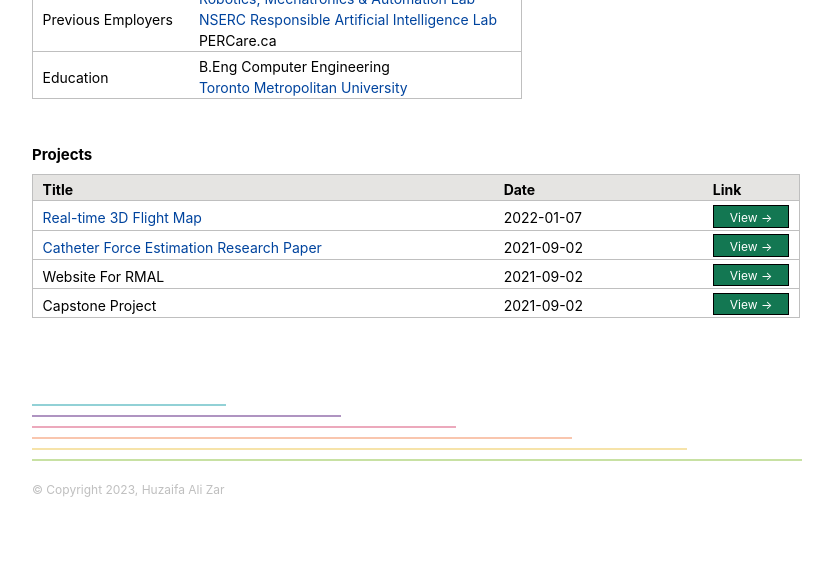
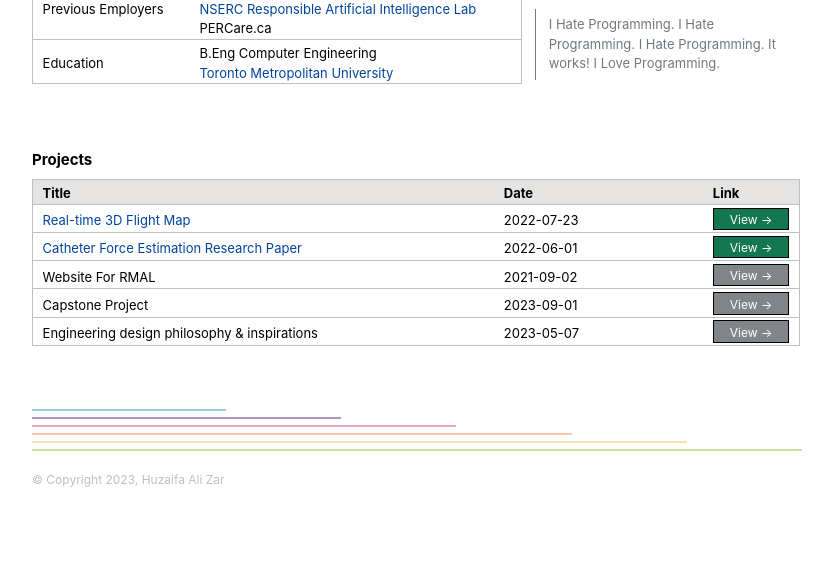
Before and after one commit to refrigerator18/refrigerator18.github.io, a plain HTML site: page index.html in a window 1280 px wide. Shown: the part 274-861 px from the top of the page, without its empty margins (224-1058 px from the left). After the commit the page ends 816 px from the top, so only its background shows below. Drawn offline with Linux system fonts and the light colour scheme; a web font is replaced by a local one.

Commit message:
updated links

```diff
--- a/index.html
+++ b/index.html
@@ -89,6 +89,13 @@
                     </table>
                 </div>
 
+                <div class="about">
+                    <blockquote>
+                        I Hate Programming. I Hate Programming. I Hate Programming. It works! I Love Programming.
+                    </blockquote>
+
+                </div>
+
                 <div class="header2">
                     <div class="sectionHeaders">Projects</div>
                 </div>
@@ -105,23 +112,31 @@
                         <tbody>
                             <tr>
                                 <td><a href="https://github.com/refrigerator18/3D_Flight_Map" target="_blank">Real-time 3D Flight Map</a></td>
-                                <td>2022-01-07</td>
+                                <td>2022-07-23</td>
                                 <td><a class="button1" href="https://github.com/refrigerator18/3D_Flight_Map" target="_blank">View →</a></td>
                             </tr>
                             <tr>
                                 <td><a href="https://era.library.ualberta.ca/items/c362bbd6-7137-48de-bd72-532df9d0e915" target="_blank">Catheter Force Estimation Research Paper</a></td>
-                                <td>2021-09-02</td>
+                                <td>2022-06-01</td>
                                 <td><a class="button1" href="https://era.library.ualberta.ca/items/c362bbd6-7137-48de-bd72-532df9d0e915" target="_blank">View →</a></td>
                             </tr>
                             <tr>
                                 <td>Website For RMAL</td>
                                 <td>2021-09-02</td>
-                                <td><a class="button1" href="/notes/how-to-install-postgresql-in-a-custom-directory/" target="_blank">View →</a></td>
+                                <td><div class="button1 unfinished">View →</div></td>
+                                <!-- <td><a class="button1" href="/notes/how-to-install-postgresql-in-a-custom-directory/" target="_blank">View →</a></td> -->
                             </tr>
                             <tr>
                                 <td>Capstone Project</td>
-                                <td>2021-09-02</td>
-                                <td><a class="button1" href="/notes/how-to-install-postgresql-in-a-custom-directory/" target="_blank">View →</a></td>
+                                <td>2023-09-01</td>
+                                <td><div class="button1 unfinished">View →</div></td>
+                                <!-- <td><a class="button1" href="/notes/how-to-install-postgresql-in-a-custom-directory/" target="_blank">View →</a></td> -->
+                            </tr>
+                            <tr>
+                                <td>Engineering design philosophy & inspirations</td>
+                                <td>2023-05-07</td>
+                                <td><div class="button1 unfinished">View →</div></td>
+                                <!-- <td><a class="button1" href="/notes/how-to-install-postgresql-in-a-custom-directory/" target="_blank">Read →</a></td> -->
                             </tr>
                         </tbody>
                     </table>
@@ -131,12 +146,17 @@
 
                 <div class="footer">
                     <hr style="width:25%;border:1px solid #27A4AE;" class="underline">
-                    <hr style="width:40%;margin-top: 9px;border:1px solid #612C85;" class="underline">
-                    <hr style="width:55%;margin-top: 9px;border:1px solid #DA557B;" class="underline">
-                    <hr style="width:70%;margin-top: 9px;border:1px solid#F48F5F;" class="underline">
-                    <hr style="width:85%;margin-top: 9px;border:1px solid#EFC956;" class="underline">
-                    <hr style="width:100%;margin-top: 9px;margin-bottom:20px;border:1px solid #92C44A;" class="underline">
-                    <p class="footer_text">© Copyright 2023, Huzaifa Ali Zar</p>
+                    <hr style="width:40%;margin-top: 6px;border:1px solid #612C85;" class="underline">
+                    <hr style="width:55%;margin-top: 6px;border:1px solid #DA557B;" class="underline">
+                    <hr style="width:70%;margin-top: 6px;border:1px solid#F48F5F;" class="underline">
+                    <hr style="width:85%;margin-top: 6px;border:1px solid#EFC956;" class="underline">
+                    <hr style="width:100%;margin-top: 6px;margin-bottom:20px;border:1px solid #92C44A;" class="underline">
+
+                    <p class="footer_text">
+                        <!-- "The question of whether computers can think is like the question whether submarines can swim" <br>
+                        — Edsger Dijkstra <br> <br> -->
+                        © Copyright 2023, Huzaifa Ali Zar
+                    </p>
                 </div>
 
              </div>
--- a/static/styles.css
+++ b/static/styles.css
@@ -1,6 +1,6 @@
 body {
-  font-family: 'Univers LT Pro', -apple-system, system-ui, BlinkMacSystemFont, 'Segoe UI', Roboto, 'Helvetica Neue', sans-serif;
-  font-size: 14px;
+  font-family:'Univers LT Pro', -apple-system, system-ui, BlinkMacSystemFont, 'Segoe UI', Roboto, 'Helvetica Neue', sans-serif;
+  font-size: 13px;
   font-weight: normal;
   overflow-x: hidden;
   color: #000;
@@ -21,7 +21,7 @@ body {
     margin:0 auto;
     display:grid;
     grid-template-columns: 1fr 1fr 265px;
-    grid-template-rows: 80px 25px 285px 25px 225px 175px;
+    grid-template-rows: 80px 25px 150px 135px 25px 225px 125px;
     grid-row-gap:5px;
     justify-items:start;
     align-items:start;
@@ -29,10 +29,15 @@ body {
         "Nav Nav Nav"
         "Header1 Header1 Header1"
         "Info Info Contact"
+        "Info Info About"
         "Header2 Header2 Header2"
         "Project Project Project"
         "Footer Footer Footer";
 
+}
+
+.about{
+  grid-area:About;
 }
 
 .project {
@@ -138,6 +143,10 @@ a:hover {
   color:white;
 }
 
+.button1.unfinished{
+  cursor: default;
+  background-color:#818589;
+}
 
 .icon{
   width: .875em;
@@ -182,11 +191,24 @@ a:hover {
 
 
 .blink_me {
-  animation: blinker 3.5s linear infinite;
+  animation: blinker 3s linear infinite;
   font-size: 50px;
   color: #FFBA33;
   line-height: 0;
 }
+
+blockquote {
+  font-weight: normal;
+  color: #71797E;
+  text-rendering: optimizeLegibility;
+  box-sizing: inherit;
+  margin: 0 0;
+  padding: .4rem .8rem;
+  border-left: .1rem solid #71797E;
+}
+
+
+
 
 @keyframes blinker {
   50% {
@@ -224,7 +246,7 @@ a:hover {
       margin:0 auto;
       display:grid;
       grid-template-columns: 1fr;
-      grid-template-rows: 80px 25px 265px 185px 25px 225px 175px;
+      grid-template-rows: 80px 25px 265px 165px 60px 25px 260px 175px;
       grid-row-gap:5px;
       justify-items:start;
       align-items:start;
@@ -233,6 +255,7 @@ a:hover {
           "Header1 Header1 Header1"
           "Info Info Info"
           "Contact Contact Contact"
+          "About About About"
           "Header2 Header2 Header2"
           "Project Project Project"
           "Footer Footer Footer";
@@ -274,12 +297,18 @@ a:hover {
     display: none;
   }
 
+  .wrapper {
+    grid-template-rows: 80px 25px 265px 165px 80px 25px 260px 100px;
+  }
+
+
+
 }
 
 
 @media screen and (max-width:480px) {
   .wrapper {
-    grid-template-rows: 80px 25px 305px 155px 25px 180px 155px;
+    grid-template-rows: 80px 25px 305px 155px 80px 25px 260px 100px;
   }
 
 }
```
Also changed, not shown: 1 other file.
